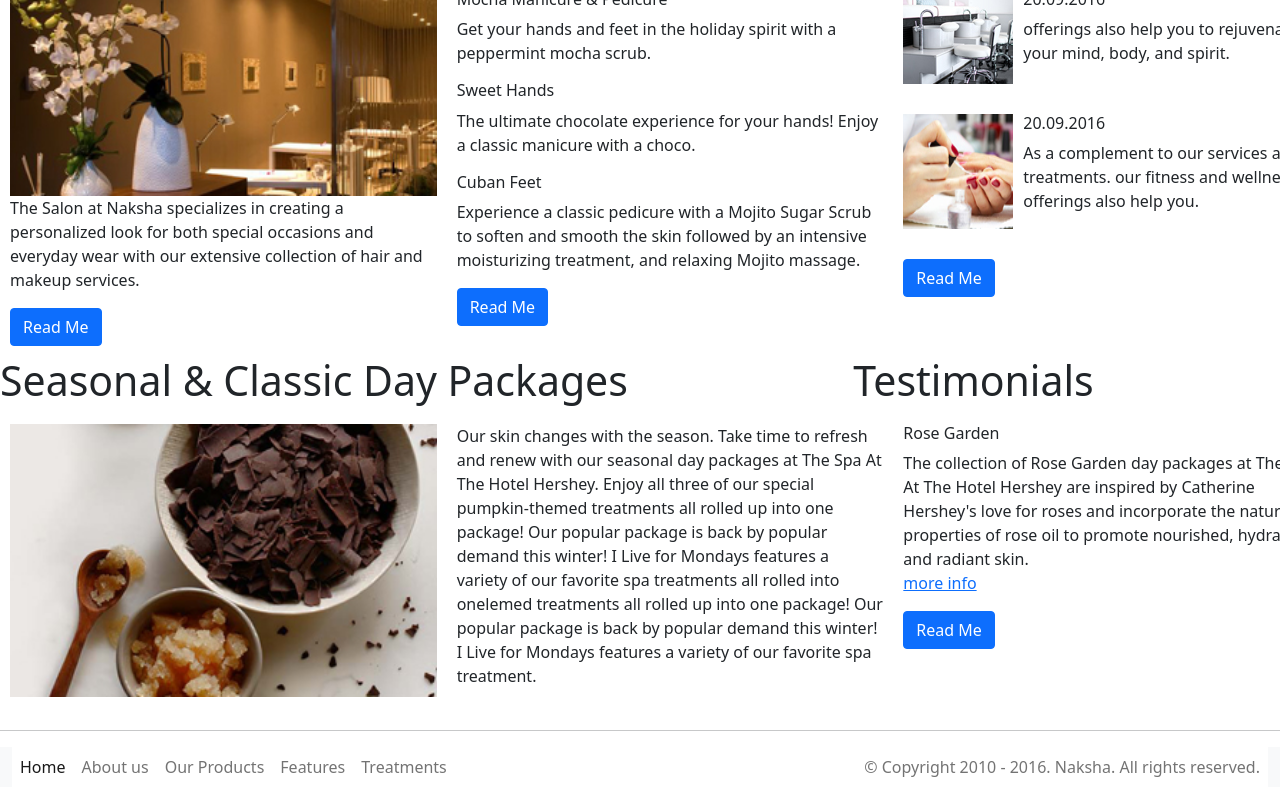
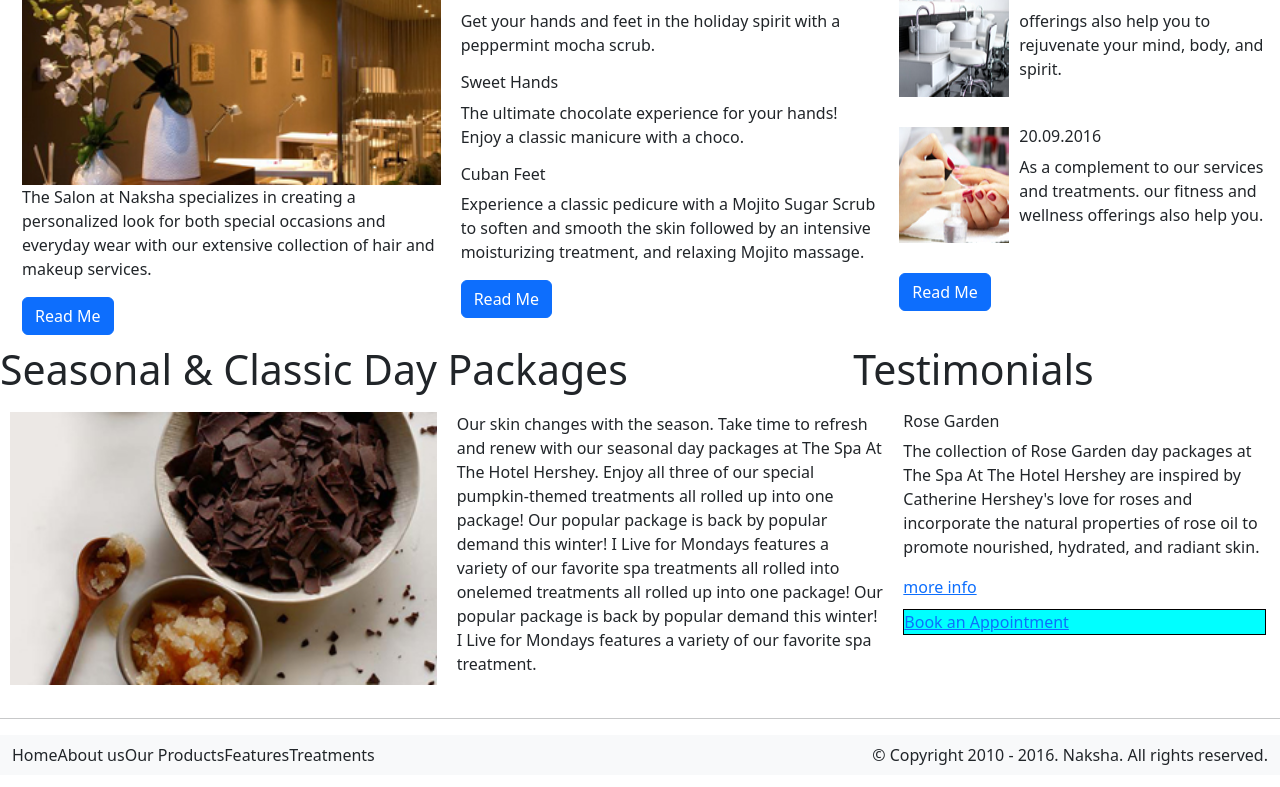
Before and after one commit to ranjeetgupta71/naksha, a plain HTML site: page index.html in a window 1280 px wide. Shown: the part 568-1355 px from the top of the page. Drawn offline with nearby package versions, Linux system fonts and the light colour scheme.

Commit message:
adds semantic, indentation,removed br ,other stylings

```diff
--- a/index.css
+++ b/index.css
@@ -20,6 +20,8 @@
 }
 
 .handle-border-grid{
+  display: flex;
+  flex-direction: column;
   border:none;
   border-width:0;
   margin:10px;
@@ -32,3 +34,30 @@
 .third-row-title{
   white-space:nowrap;
 }
+.wrap-text{
+  max-width:85%;
+}
+
+.footer{
+  background-color: white;
+}
+
+.more-info{
+  margin-bottom: 10px;
+}
+
+.handle-column{
+  display: flex;
+  flex-direction: column;
+}
+
+.handle-second-row-last-element{
+  margin-left: 10px;
+}
+.handle-last-element{
+  margin-top: 30px;
+  margin-left: 10px;
+}
+.card-title{
+  color:pink
+}
--- a/index.html
+++ b/index.html
@@ -5,11 +5,9 @@
     <meta name="viewport" content="width=device-width, initial-scale=1.0">
     <title>Document</title>
     <link rel="stylesheet" href="index.css">
-
-  <link href="https://cdn.jsdelivr.net/npm/bootstrap@5.0.2/dist/css/bootstrap.min.css" rel="stylesheet" integrity="sha384-EVSTQN3/azprG1Anm3QDgpJLIm9Nao0Yz1ztcQTwFspd3yD65VohhpuuCOmLASjC" crossorigin="anonymous">
+    <link rel="stylesheet"  href="./bootstrap-5.0.2-dist/css/bootstrap.css"/>
   </head>
   <body>
-
     <!-- Header/Navbar -->
     <nav class="navbar navbar-expand-lg navbar-light bg-light">
       <div class="container-fluid">
@@ -40,14 +38,13 @@
         </div>
       </div>
     </nav>
-
     <div>
       <img class="slide" src="./Assets/Slide.png"></img>
     </div>
 
-  <div  class="second-row">
-
-    <div class="handle-border-grid col-sm-4" style="display: flex; flex-direction: column; ">
+    <!-- Content -->
+    <div  class="second-row container-fluid">
+      <div class="handle-border-grid col-sm-4">
         <h2 class="card-title">Welcome</h2>
         <div class="card">
           <img class="card-img-top" src="./Assets/Image_1.png" alt="Card image cap">
@@ -57,8 +54,7 @@
           </div>
         </div>
       </div>
-
-    <div class="handle-border-grid col-sm-4" style="display: flex; flex-direction: column; ">
+      <div class="handle-border-grid col-sm-4">
         <h2 class="card-title">Services</h2>
         <div class="card">
           <h6 >Mocha Manicure & Pedicure</h6>
@@ -72,22 +68,21 @@
           </div>
         </div>
       </div>
-
-    <div class="handle-border-grid col-sm-4" style="display: flex; flex-direction: column;">
+      <div class="handle-border-grid col-sm-4">
         <h2 class="card-title">Latest News</h2>
         <div class="card">
           <div class="show-in-row">
             <img src="./Assets/Image_3.png">
-          <div style="display: flex;flex-direction: column;  margin-left: 10px;">
+            <div class="handle-column handle-second-row-last-element">
               <h6>20.09.2016</h6>
-            <p>offerings also help you to rejuvenate your mind, body, and spirit.</p>
+              <p class="wrap-text">offerings also help you to rejuvenate your mind, body, and spirit.</p>
             </div>
           </div>
           <div class="show-in-row">
             <img style="margin-top: 30px;" src="./Assets/Image_4.png">
-          <div style="display: flex;flex-direction: column; margin-top: 30px; margin-left: 10px;">
+            <div class="handle-last-element">
               <h6>20.09.2016</h6>
-            <p> As a complement to our services and treatments. our fitness and wellness offerings also help you.</p>
+              <p class="wrap-text"> As a complement to our services and treatments. our fitness and wellness offerings also help you.</p>
             </div>
           </div>
           <div style="margin-top: 30px;">
@@ -99,21 +94,18 @@
 
     <div>
       <div class="third-row-title">
-
         <h2 class="col-sm-8" style="font-size: 41px;">Seasonal & Classic Day Packages</h2>
         <h2 class="col-sm-4" style="font-size: 41px;">Testimonials</h2>
       </div>
     </div>
-
     <div class="third-row ">
-    <div style="display: flex; flex-direction: row;">
-      <div class="handle-border-grid col-sm-4" style="display: flex; flex-direction: column; ">
+      <div class="second-row">
+        <div class="handle-border-grid col-sm-4">
           <div class="card">
             <img src="./Assets/Image_2.png">
           </div>
         </div>
-
-      <div class="handle-border-grid col-sm-4" style="display: flex; flex-direction: column; ">
+        <div class="handle-border-grid col-sm-4">
           <div class="card">
             <p>
               Our skin changes with the season. Take time to refresh and renew with our seasonal day packages
@@ -124,26 +116,25 @@
             </p>
           </div>
         </div>
-
-      <div class="handle-border-grid col-sm-4" style="display: flex; flex-direction: column; ">
+        <div class="handle-border-grid col-sm-4">
           <div class="card">
             <h6> Rose Garden</h6>
-          <p>The collection of Rose Garden day packages at The Spa At The Hotel Hershey are inspired by Catherine Hershey's love for roses and incorporate the natural properties of rose oil to promote nourished, hydrated, and radiant skin.
-          <br> <u class="text-primary">more info</u> </p>
-          <div>
-            <a href="#" class="btn btn-primary">Read Me</a>
+            <p class="wrap-text">The collection of Rose Garden day packages at The Spa At The Hotel Hershey are inspired by Catherine Hershey's love for roses and incorporate the natural properties of rose oil to promote nourished, hydrated, and radiant skin.
+            </p>
+            <u class="more-info text-primary">more info</u>
+            <div style="background-color: aqua; border:1px solid black; max-width:85%">
+              <a href="#">Book an Appointment</a>
             </div>
           </div>
         </div>
       </div>
     </div>
-
-
     <hr>
-  <nav class=" navbar-expand-lg navbar-light bg-light" style="background-color: rgb(232, 15, 15);">
+    <!-- Footer -->
+    <nav class="footer navbar-expand-lg navbar-light bg-light">
       <div class="container-fluid">
         <div >
-        <div class="d-flex collapse " id="navbarSupportedContent" style="background-color:white;">
+          <div class="d-flex collapse " id="navbarSupportedContent">
             <ul class="navbar-nav me-auto mb-2 mb-lg-0">
               <li class="nav-item">
                 <a class="nav-link active" aria-current="page" href="#">Home</a>
@@ -165,18 +156,11 @@
               <li class="nav-item">
                 <a class="d-flex nav-link" href="#">&copy; Copyright 2010 - 2016. Naksha. All rights reserved.</a>
               </li>
-
             </ul>
           </div>
         </div>
       </div>
     </nav>
-
-
-
-
-
-
-  <script src="https://cdn.jsdelivr.net/npm/bootstrap@5.0.2/dist/js/bootstrap.bundle.min.js" integrity="sha384-MrcW6ZMFYlzcLA8Nl+NtUVF0sA7MsXsP1UyJoMp4YLEuNSfAP+JcXn/tWtIaxVXM" crossorigin="anonymous"></script>
+    <script src="js/bootstrap.js/>
   </body>
 </html>
```
Lines whose indentation alone changed are shown as unchanged.
